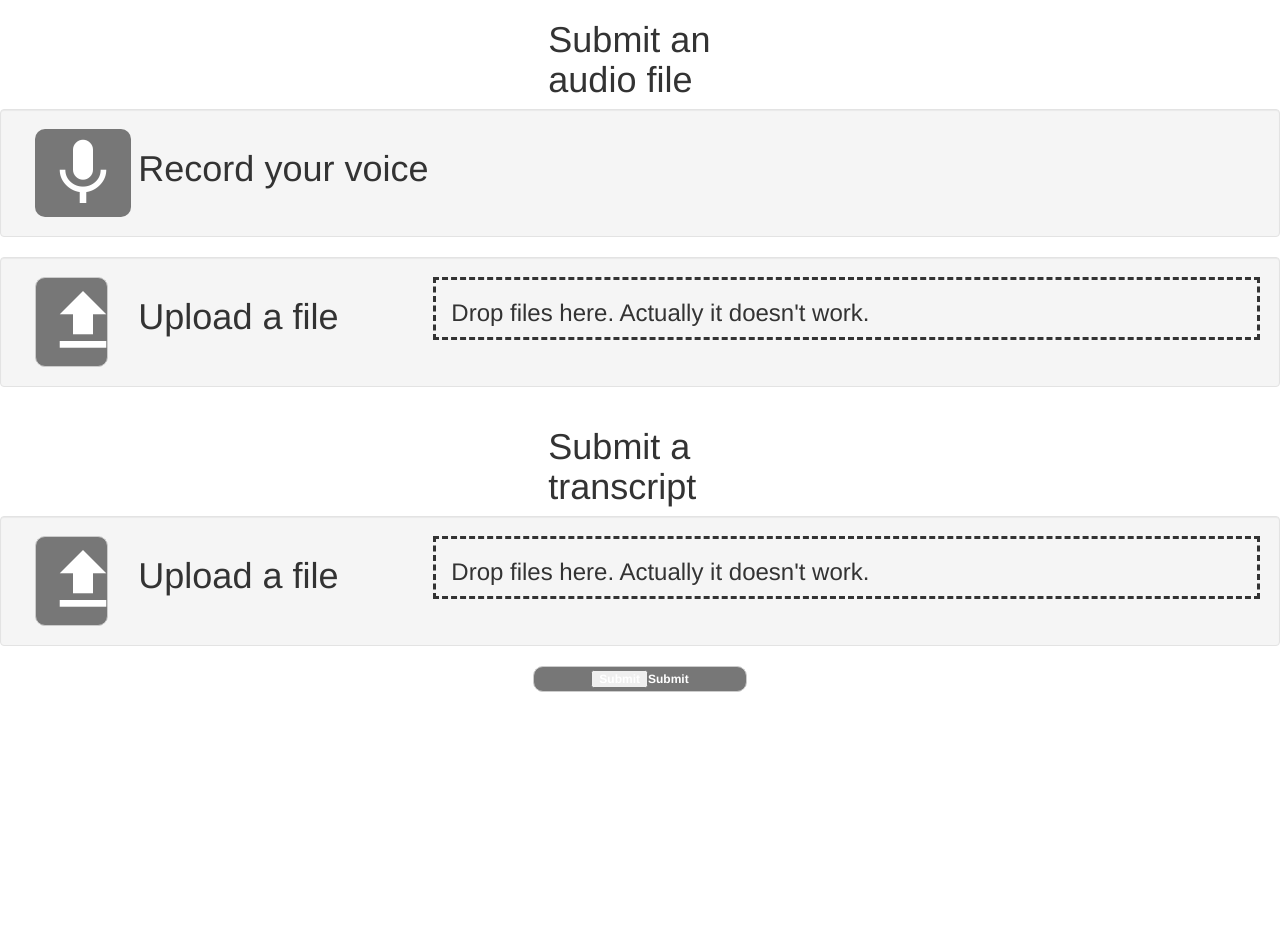
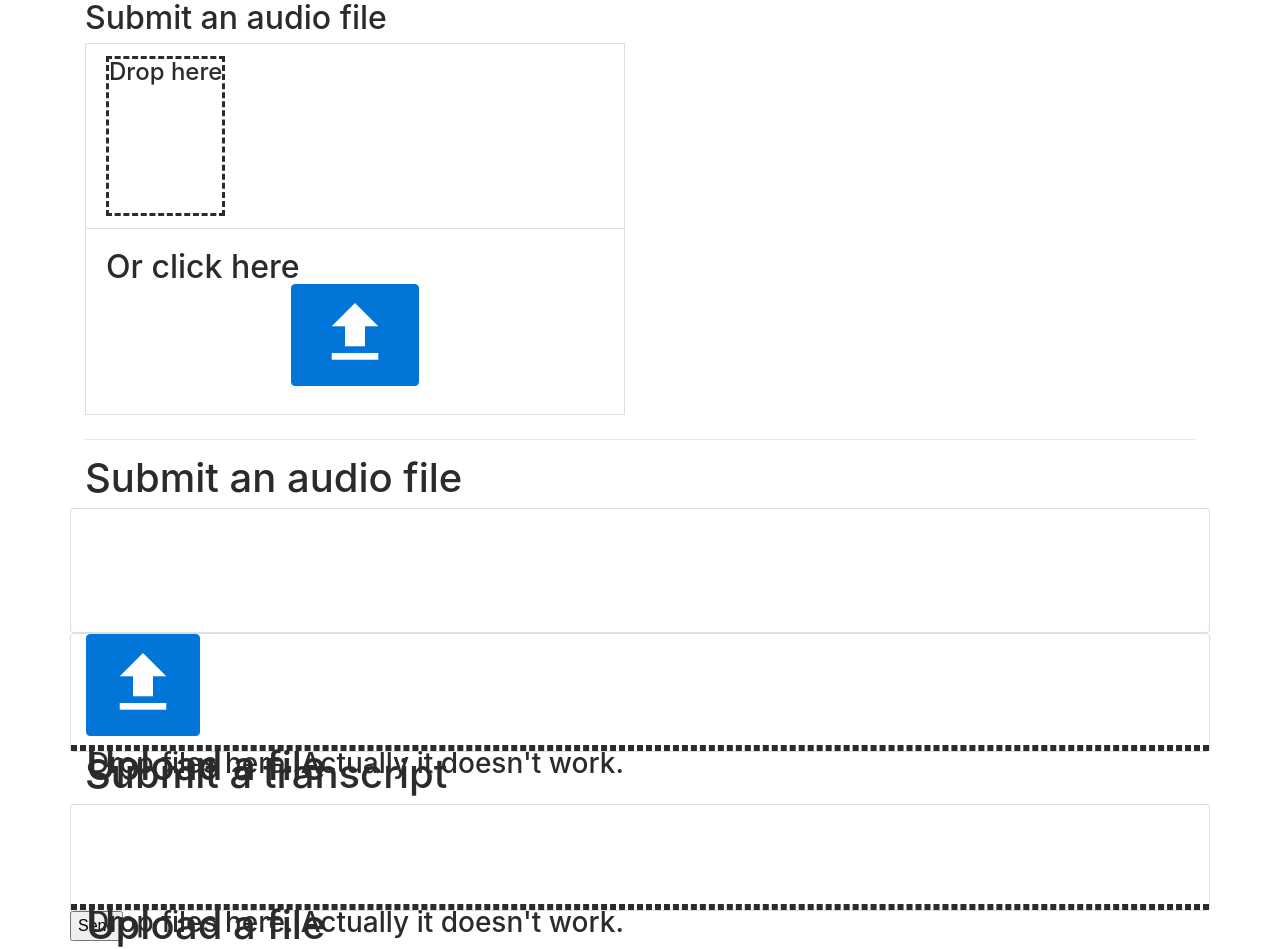
Before and after one commit to alongreyber/speakup, a Flask app: page /submit_gentle in a window 1280 px wide. Before the commit the page ends 692 px from the top, so only its background shows below. Run offline with Flask 2, Linux system fonts and the light colour scheme; some libraries are stand-ins or nearby versions.

Commit message:
Started moving to bootstrap 4

```diff
--- a/web/app/forms.py
+++ b/web/app/forms.py
@@ -1,7 +1,8 @@
-from flask_wtf import Form
-from wtforms import StringField, BooleanField, FileField
+from flask_wtf import FlaskForm
+from wtforms import StringField, BooleanField, FileField, SubmitField
 from wtforms.validators import DataRequired
 
-class Alignment(Form):
+class Alignment(FlaskForm):
     audio = FileField('Audio File', validators=[DataRequired()])
     transcript = FileField('Transcript Text File', validators=[DataRequired()])
+    send = SubmitField('Send')
--- /dev/null
+++ b/web/app/mongo.py
@@ -0,0 +1,3 @@
+import pymongo
+
+client = pymongo.MongoClient('mongodb://mongo:27017/')
--- a/web/app/static/css/base.scss.css
+++ b/web/app/static/css/base.scss.css
@@ -1,2 +1,3 @@
 body {
-  background-color: lightblue; }
+  background-color: lightblue;
+}
--- a/web/app/templates/base.html
+++ b/web/app/templates/base.html
@@ -2,19 +2,21 @@
 <html lang="en">
 <head>
     <title>SpeakUp</title>
-   <meta charset="utf-8">
-   <meta name="viewport" content="width=device-width, initial-scale=1">
+    <!-- Required meta tags (bootstrap) -->
+    <meta charset="utf-8">
+    <meta name="viewport" content="width=device-width, initial-scale=1, shrink-to-fit=no">
 
     <!-- Angular CDN, needs to be in the head so it can compile the rest of the code -->
     <script type="text/javascript" src="//ajax.googleapis.com/ajax/libs/angularjs/1.0.2/angular.js"></script>
 </head>
 
 <body>
-    <div ng-app="app"  class="container-fluid">
+    <div ng-app="app"  class="container">
       {% block content %}{% endblock %}
     </div>
+    <link rel="stylesheet" type="text/css" href="{{ url_for('static', filename='css/base.scss.css')}}">
     <!-- Boostrap CDN -->
-    <link href="https://maxcdn.bootstrapcdn.com/bootstrap/3.3.7/css/bootstrap.min.css" rel="stylesheet" integrity="sha384-BVYiiSIFeK1dGmJRAkycuHAHRg32OmUcww7on3RYdg4Va+PmSTsz/K68vbdEjh4u" crossorigin="anonymous">
+    <link rel="stylesheet" href="https://maxcdn.bootstrapcdn.com/bootstrap/4.0.0-alpha.6/css/bootstrap.min.css" integrity="sha384-rwoIResjU2yc3z8GV/NPeZWAv56rSmLldC3R/AZzGRnGxQQKnKkoFVhFQhNUwEyJ" crossorigin="anonymous">
     <!-- Material Icons CDN -->
     <link href="https://fonts.googleapis.com/icon?family=Material+Icons" rel="stylesheet">
 </body>
--- a/web/app/templates/submit_gentle.html
+++ b/web/app/templates/submit_gentle.html
@@ -2,60 +2,93 @@
 {% block content %}
 <script src="https://cdn.webrtc-experiment.com/MediaStreamRecorder.js"> </script>
 <script type="text/javascript" src="{{ url_for('static', filename='gentleSubmission.js') }}"></script>
-<form method="POST">
+<form method="POST" action="/submit_alignment">
+{{ alignment_form.hidden_tag() }}
 <div ng-controller="gentleSubmission">
 
+
 <div class="row">
-    <h1 class="col-sm-2 col-sm-offset-5"> Submit an audio file </h1>
+    <div class="col">
+	<h2> Submit an audio file <h2>
+    <div class="card-group">
+        <div class="card" style="width: 20rem;">
+            <ul class="list-group list-group-flush">
+                <li class="list-group-item" >
+                    <div style="border-style: dashed; height: 10rem;">
+                        <h4 class="text-center"> Drop here </h4>
+                    </div>
+                </li>
+            </ul>
+            <div class="card-block">
+                Or click here
+                <div class="text-center">
+                    <label class="btn btn-primary" style="width: 8rem;">
+                        {{ alignment_form.audio(style="display: none") }}
+                        <i class="material-icons" style="font-size: 80px">file_upload</i>
+                    </label>
+                </div>
+            </div>
+        </div>
+    </div>
+    </div>
+
+    <div class="col">
+    </div>
 </div>
 
-<div class="row well">
-    <div class="col-sm-1">
+<hr />
+
+
+
+<div class="row">
+    <h1 class="col col-offset-5"> Submit an audio file </h1>
+</div>
+
+<div class="row card">
+    <div class="col-1">
 	<!-- TODO: Figure out how to draw a circle around this instead of this weird square -->
 	<i class="material-icons btn badge " style="font-size: 80px">mic</i>
     </div>
-    <div class="col-sm-11">
+    <div class="col">
 	<h1>Record your voice</h1>
     </div>
 </div>
-<div class="row well" >
-    <div class="col-sm-1">
-	<label class="btn btn-default btn-file badge">
+<div class="row card" >
+    <div class="col-1">
+	<label class="btn btn-primary">
+	    {{ alignment_form.audio(style="display: none") }}
 	    <i class="material-icons" style="font-size: 80px">file_upload</i>
-	    {{ alignment_form.audio(style="display: none") }}
 	</label>
     </div>
-    <div class="col-sm-3">
+    <div class="col">
 	<h1>Upload a file</h1>
     </div>
-    <div class="col-sm-8" style="border-style: dashed">
+    <div class="col" style="border-style: dashed">
 	<h3>Drop files here. Actually it doesn't work.</h3>
     </div>
 </div>
 
 <div class="row">
-    <h1 class="col-sm-2 col-sm-offset-5"> Submit a transcript </h1>
+    <h1 class="col col-offset-5"> Submit a transcript </h1>
 </div>
 
-<div class="row well" >
-    <div class="col-sm-1">
+<div class="row card" >
+    <div class="col-1">
 	<label class="btn btn-default btn-file badge">
 	    <i class="material-icons" style="font-size: 80px">file_upload</i>
 	    {{ alignment_form.transcript(style="display: none") }}
 	</label>
     </div>
-    <div class="col-sm-3">
+    <div class="col">
 	<h1>Upload a file</h1>
     </div>
-    <div class="col-sm-8" style="border-style: dashed">
+    <div class="col" style="border-style: dashed">
 	<h3>Drop files here. Actually it doesn't work.</h3>
     </div>
 </div>
 
 <div class="row">
-	<label class="col-sm-2 col-sm-offset-5 btn btn-default btn-file badge">
-	    <input type="submit">Submit</submit>
-	</label>
+    {{ alignment_form.send }}
 </div>
 
 </div>
--- a/web/app/views.py
+++ b/web/app/views.py
@@ -5,12 +5,18 @@ import app.forms as Forms
 # Temporary
 import socket
 
+@app.route('/submit_alignment', methods=['POST'])
+def submit_alignment():
+    alignment_form = Forms.Alignment(request.form)
+    if(alignment_form.validate()):
+        return 'Form validation success!'
+    else:
+        return 'Form validation failed'
+
+
 @app.route('/submit_gentle', methods=['GET', 'POST'])
 def submit_gentle():
-    app.logger.info('Hit submit_gentle endpoint with method ' + request.method)
     alignment_form = Forms.Alignment(request.form)
-    if alignment_form.validate_on_submit():
-        return render_template('gentle_result.html')
     return render_template('submit_gentle.html',
             alignment_form=alignment_form)
 
--- a/web/requirements.txt
+++ b/web/requirements.txt
@@ -4,3 +4,4 @@ gunicorn
 Flask-WTF
 pyOpenSSL
 libsass
+pymongo
```
Also changed, not shown: 1 other file.
